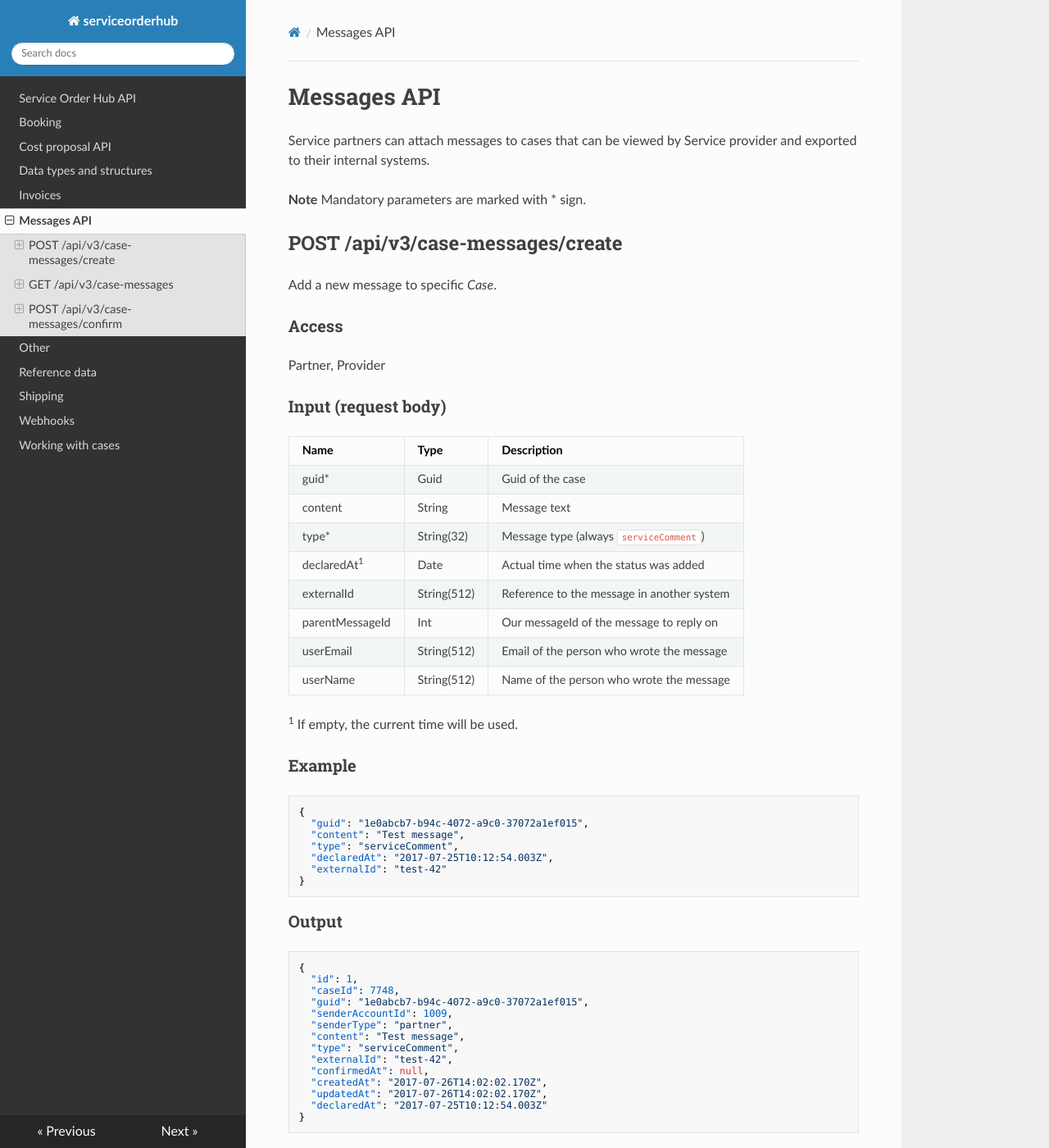
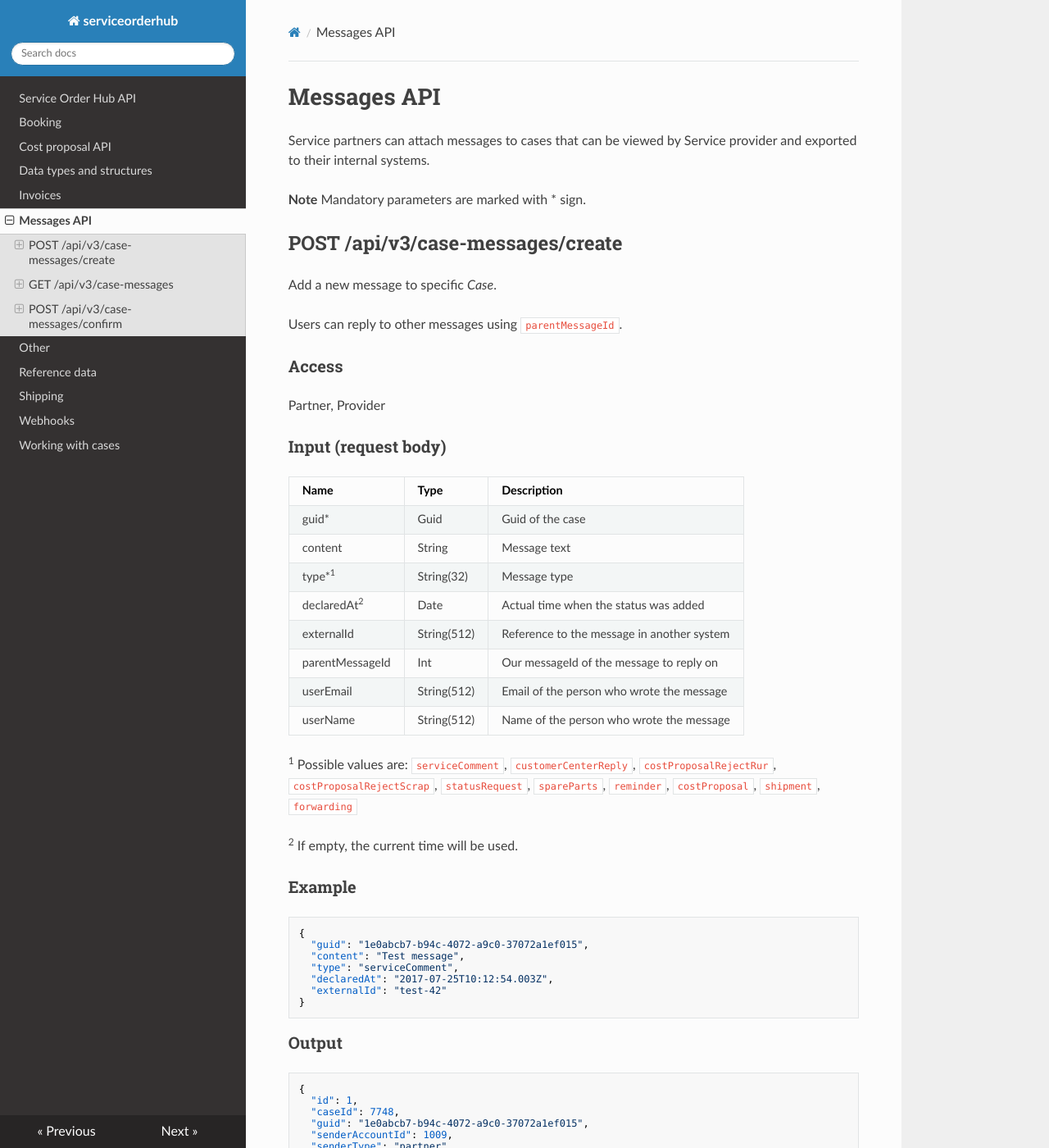
Before and after one commit to infocareworkshop/serviceorderhub-docs, an MkDocs documentation site: the page built from docs/Messages.md, in a window 1280 px wide and 1400 px high. Shown: the whole window at 82% size. Built offline with MkDocs 1.6.1, drawn with Linux system fonts in a browser that asks for light colours; nearby versions of some CDN libraries.

Commit message:
[No ticket] Improve messages docs

```diff
--- a/docs/Messages.md
+++ b/docs/Messages.md
@@ -8,6 +8,8 @@ Service provider and exported to their internal systems.
 ## POST /api/v3/case-messages/create
 
 Add a new message to specific *Case*.
+
+Users can reply to other messages using `parentMessageId`.
 
 ### Access
 
@@ -20,14 +22,16 @@ Partner, Provider
 |------------------------|--------------|--------------------------------------------|
 | guid\*                 | Guid         | Guid of the case                           |
 | content                | String       | Message text                               |
-| type\*                 | String(32)   | Message type (always `serviceComment`)     |
-| declaredAt<sup>1</sup> | Date         | Actual time when the status was added      |
+| type\*<sup>1</sup>     | String(32)   | Message type                               |
+| declaredAt<sup>2</sup> | Date         | Actual time when the status was added      |
 | externalId             | String(512)  | Reference to the message in another system |
 | parentMessageId        | Int          | Our messageId of the message to reply on   |
 | userEmail              | String(512)  | Email of the person who wrote the message  |
 | userName               | String(512)  | Name of the person who wrote the message   |
 
-<sup>1</sup> If empty, the current time will be used.
+<sup>1</sup> Possible values are: `serviceComment`, `customerCenterReply`, `costProposalRejectRur`, `costProposalRejectScrap`, `statusRequest`, `spareParts`, `reminder`, `costProposal`, `shipment`, `forwarding`
+
+<sup>2</sup> If empty, the current time will be used.
 
 ### Example
 
```
